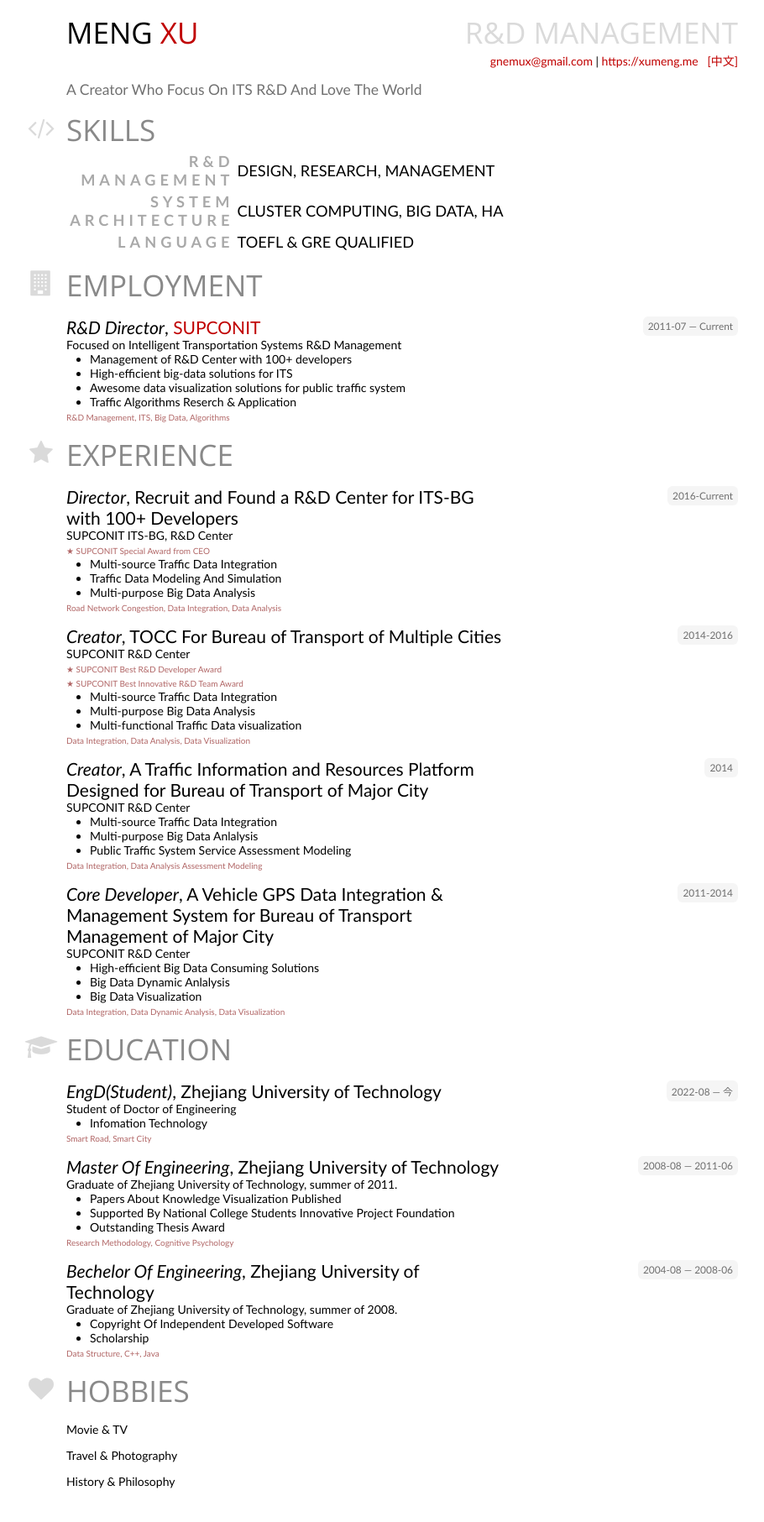
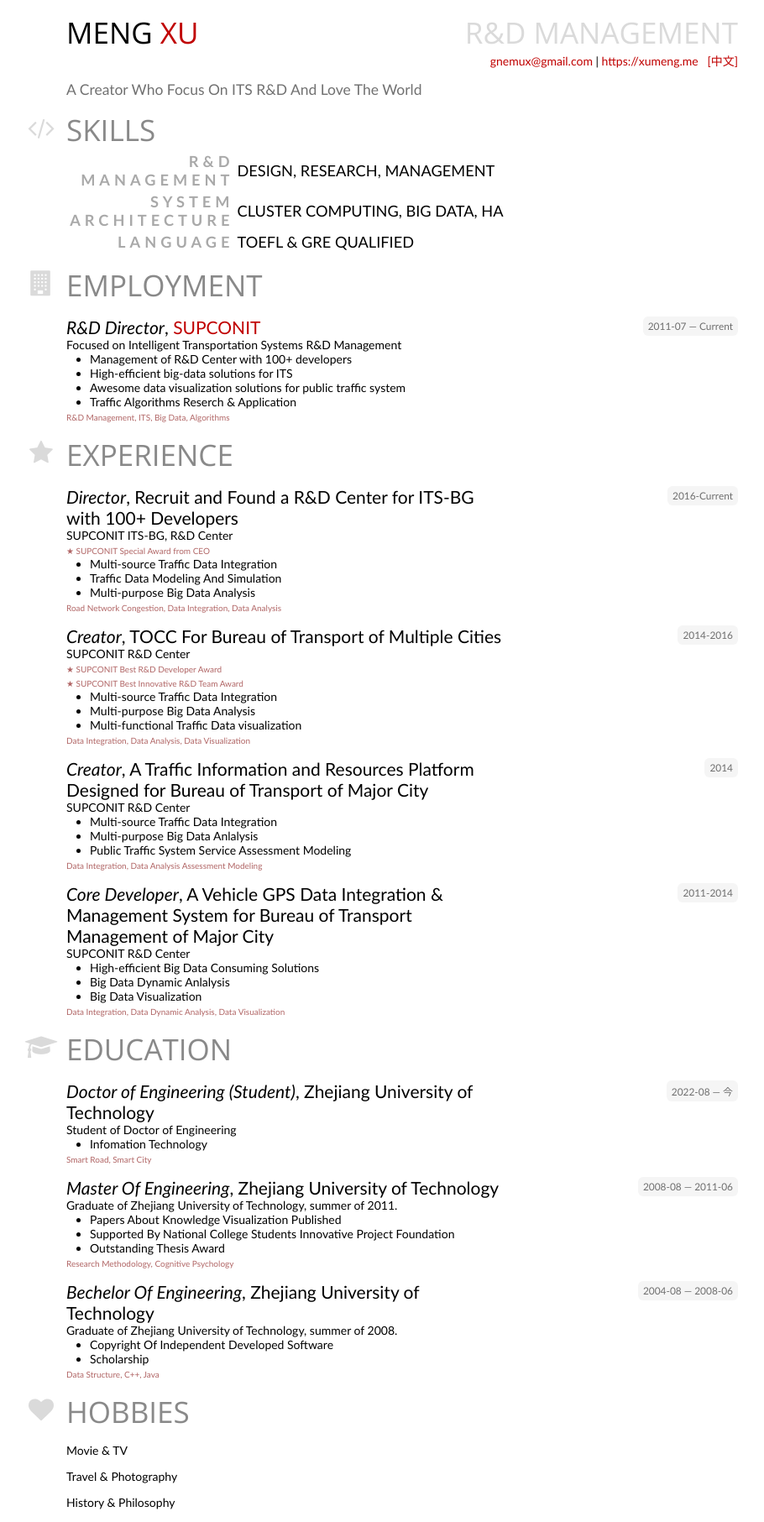
Before and after one commit to gnemux/gnemux.github.io, a Jekyll site: the page resume.html, which Jekyll copies as it is, in a window 1280 px wide. Shown: the whole page at 84% size, without its empty margins (161-1071 px from the left). Built offline with Jekyll 4.4.1, drawn with Linux system fonts in a browser that asks for light colours; nearby versions of some CDN libraries; before the commit the page ends 1788 px from its top, so only the background shows below that.

Commit message:
update resume

```diff
--- a/resume.html
+++ b/resume.html
@@ -356,7 +356,7 @@
 
 
         <div>
-            <h3><em>EngD(Student)</em>, Zhejiang University of Technology</h3>
+            <h3><em>Doctor of Engineering (Student)</em>, Zhejiang University of Technology</h3>
             <span class="tenure">2022-08 — 今</span>
 
             <p>Student of Doctor of Engineering</p>
--- a/resume_cn.html
+++ b/resume_cn.html
@@ -351,7 +351,7 @@
         </header>
 
 		<div>
-            <h3><em>博士(在读)</em>, 浙江工业大学</h3>
+            <h3><em>博士 (在读)</em>, 浙江工业大学</h3>
             <span class="tenure">2022-08 — 今</span>
 
             <p>于2022年夏, 就读于浙江工业大学</p>
```
